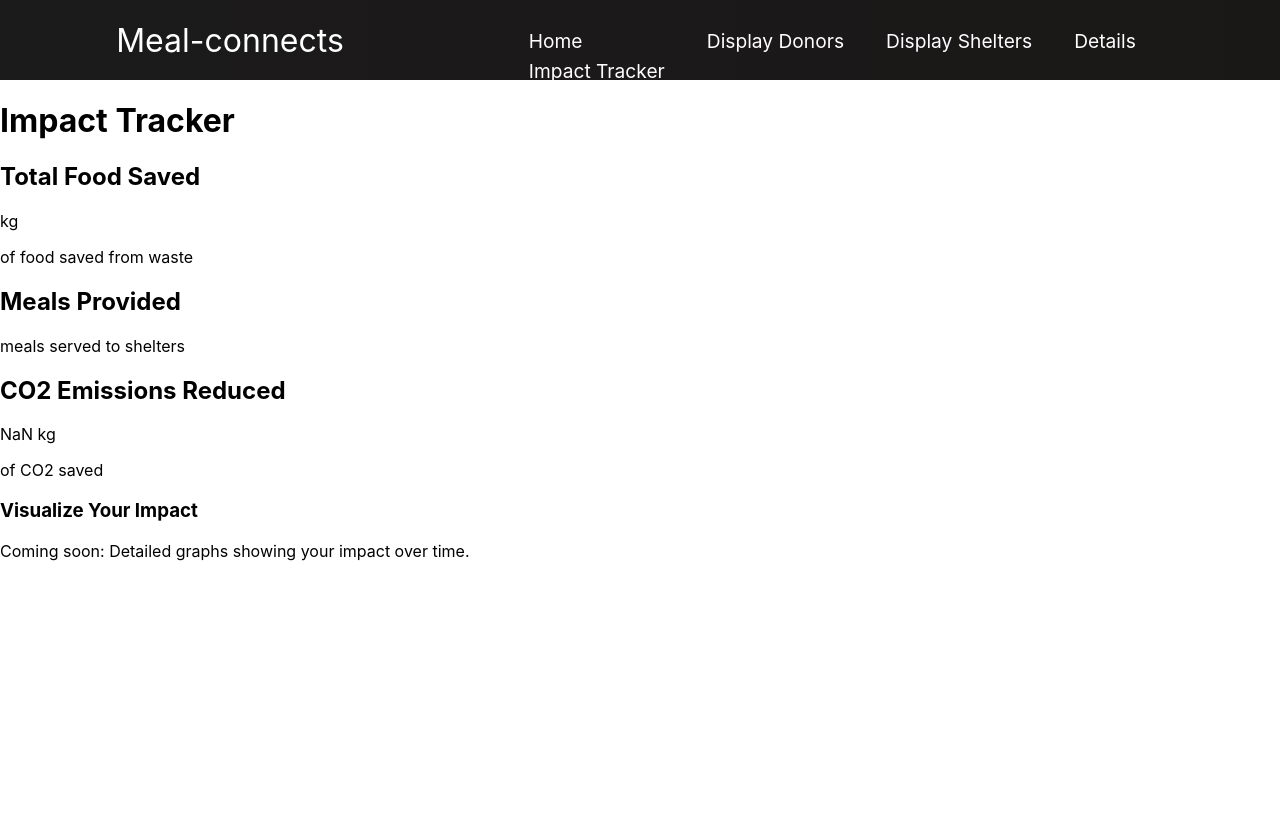
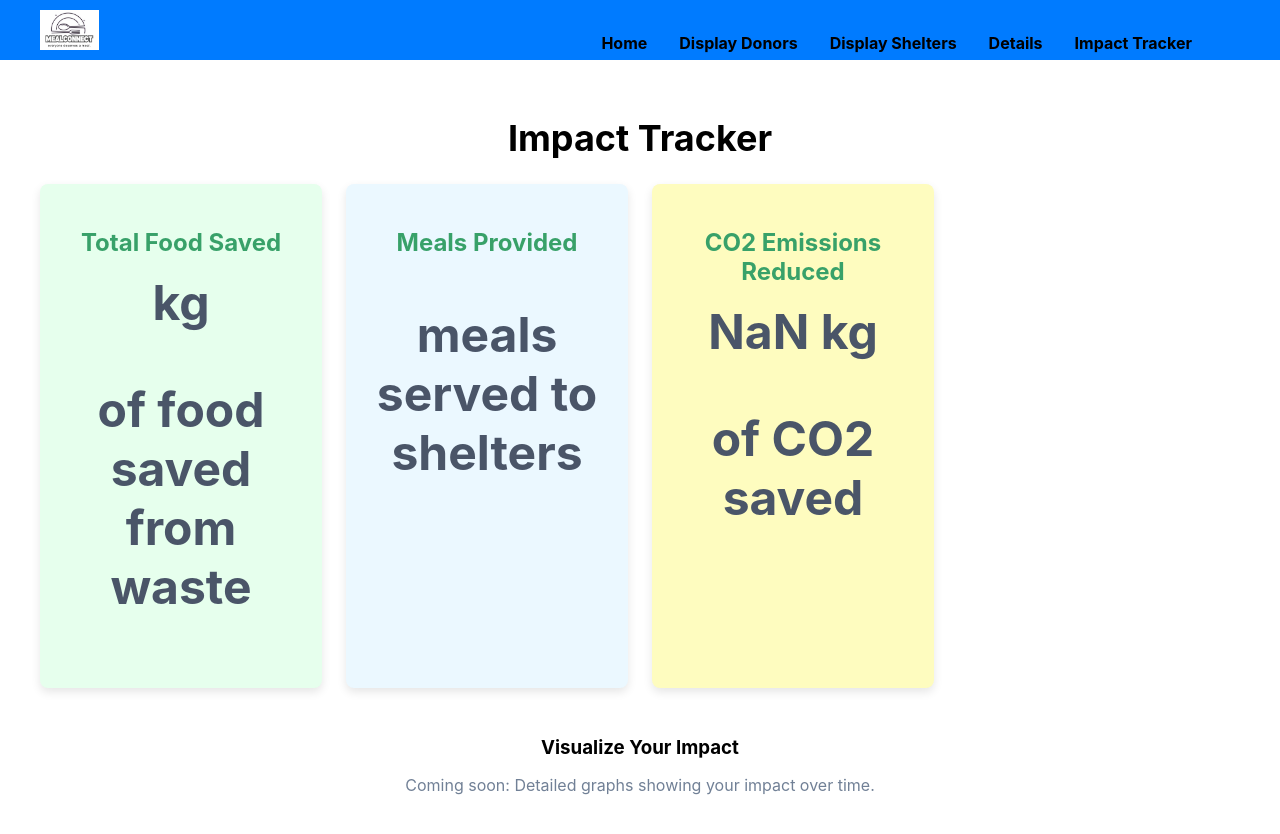
Before and after one commit to Sachuman/Meal-connects, a React (Create React App) app in the folder meal-connects-client/: page /tracker in a window 1280 px wide. Shown: the top 834 px of the page. Before the commit the page ends 800 px from the top, so only its background shows below. Built offline with nearby package versions, Linux system fonts and the light colour scheme; no server answers.

Commit message:
front end done

```diff
--- a/meal-connects-client/src/components/Details.css
+++ b/meal-connects-client/src/components/Details.css
@@ -1,4 +1,4 @@
-.backround {
+.background {
     background: white;
     display: flex;
     justify-content: center; /* Horizontally center */
--- /dev/null
+++ b/meal-connects-client/src/components/ImpactTracker.css
@@ -0,0 +1,56 @@
+.container {
+    max-width: 1200px;
+    margin: 0 auto;
+    padding: 2rem;
+}
+
+h1 {
+    font-size: 2.25rem; /* 3xl size */
+    font-weight: bold;
+    margin-bottom: 1.5rem;
+    text-align: center;
+}
+
+.grid {
+    display: grid;
+    grid-template-columns: repeat(auto-fill, minmax(250px, 1fr)); /* Responsive grid */
+    gap: 1.5rem; /* Space between grid items */
+}
+
+.card {
+    background: #e6ffed; /* Light green for food saved */
+    box-shadow: 0 4px 10px rgba(0, 0, 0, 0.1);
+    border-radius: 0.5rem;
+    padding: 1.5rem; /* Padding for card */
+    text-align: center; /* Center text */
+}
+
+.card h2 {
+    font-size: 1.5rem; /* 2xl size */
+    font-weight: bold;
+    margin-bottom: 1rem;
+    color: #38a169; /* Green color */
+}
+
+.card p {
+    font-size: 3rem; /* 5xl size */
+    font-weight: bold;
+    color: #4a5568; /* Gray color */
+    margin-top: 1rem; /* Margin above */
+}
+
+.text-center {
+    text-align: center; /* Center text */
+}
+
+.text-gray-600 {
+    color: #718096; /* Gray text */
+}
+
+.mt-12 {
+    margin-top: 3rem; /* Margin top */
+}
+
+.mb-4 {
+    margin-bottom: 1rem; /* Margin bottom */
+}
--- a/meal-connects-client/src/components/ImpactTracker.js
+++ b/meal-connects-client/src/components/ImpactTracker.js
@@ -1,86 +1,78 @@
-import React, { useState, useEffect } from 'react'
+import React, { useState, useEffect } from 'react';
+import './ImpactTracker.css'; // Import the CSS file
 
 export default function ImpactTracker() {
   const [impactData, setImpactData] = useState({
     foodSaved: 0,
     mealsProvided: 0,
     co2Reduction: 0,
-  })
+  });
 
   const [graphData, setGraphData] = useState([]);
 
-  //writing code for fetching data from the server and getting the data for impact
-  const fetchedFoodData = async() =>{
-    try{
+  // Fetching data from the server
+  const fetchedFoodData = async () => {
+    try {
       const response = await fetch('http://localhost:5001/donors/');
       const data = await response.json();
-      const foodSaved = data.reduce((total, donor) => total + donor.foodAmount, 0); //defautl value is 0
+      const foodSaved = data.reduce((total, donor) => total + donor.foodAmount, 0);
       return foodSaved;
-
-    }
-    catch(err){
+    } catch (err) {
       console.log(err);
     }
+  };
 
-  }
-
-  const fetchedShelterData = async() =>{
-    try{
+  const fetchedShelterData = async () => {
+    try {
       const response = await fetch('http://localhost:5001/shelters/');
       const data = await response.json();
-      const mealsProvided = data.reduce((total, shelter) => total + shelter.peopleServed, 0); //defautl value is 0
+      const mealsProvided = data.reduce((total, shelter) => total + shelter.peopleServed, 0);
       return mealsProvided;
-
-    }
-    catch(err){
+    } catch (err) {
       console.log(err);
     }
-
-  }
+  };
 
   useEffect(() => {
     const fetchImpactData = async () => {
       const foodSaved = await fetchedFoodData();
       const mealsProvided = await fetchedShelterData();
-      console.log(mealsProvided);
-      const co2Reduction = foodSaved * 2.5; // lets assume 2.5 kg of CO2 saved per kg of food
+      const co2Reduction = foodSaved * 2.5; // 2.5 kg of CO2 saved per kg of food
 
       setImpactData({
         foodSaved,
         mealsProvided,
         co2Reduction,
-      })
-    }
+      });
+    };
     fetchImpactData();
-
-  }, [])
+  }, []);
 
   return (
-    <div className="container mx-auto px-4 py-8">
-      <h1 className="text-3xl font-bold mb-6 text-center">Impact Tracker</h1>
+    <div className="container">
+      <h1>Impact Tracker</h1>
 
-      <div className="grid grid-cols-1 md:grid-cols-2 lg:grid-cols-4 gap-6">
+      <div className="grid">
         {/* Total Food Saved */}
-        <div className="bg-green-100 shadow-lg rounded-lg p-6 text-center">
-          <h2 className="text-2xl font-bold text-green-600">Total Food Saved</h2>
-          <p className="text-5xl font-bold text-gray-800 mt-4">{impactData.foodSaved} kg</p>
-          <p className="text-gray-600 mt-2">of food saved from waste</p>
+        <div className="card">
+          <h2>Total Food Saved</h2>
+          <p>{impactData.foodSaved} kg</p>
+          <p>of food saved from waste</p>
         </div>
 
         {/* Meals Provided */}
-        <div className="bg-blue-100 shadow-lg rounded-lg p-6 text-center">
-          <h2 className="text-2xl font-bold text-blue-600">Meals Provided</h2>
-          <p className="text-5xl font-bold text-gray-800 mt-4">{impactData.mealsProvided}</p>
-          <p className="text-gray-600 mt-2">meals served to shelters</p>
+        <div className="card" style={{ backgroundColor: '#ebf8ff' }}>
+          <h2>Meals Provided</h2>
+          <p>{impactData.mealsProvided}</p>
+          <p>meals served to shelters</p>
         </div>
 
         {/* CO2 Emission Reduction */}
-        <div className="bg-yellow-100 shadow-lg rounded-lg p-6 text-center">
-          <h2 className="text-2xl font-bold text-yellow-600">CO2 Emissions Reduced</h2>
-          <p className="text-5xl font-bold text-gray-800 mt-4">{impactData.co2Reduction} kg</p>
-          <p className="text-gray-600 mt-2">of CO2 saved</p>
+        <div className="card" style={{ backgroundColor: '#fefcbf' }}>
+          <h2>CO2 Emissions Reduced</h2>
+          <p>{impactData.co2Reduction} kg</p>
+          <p>of CO2 saved</p>
         </div>
-
       </div>
 
       {/* Optionally add graphs or charts for visualizing progress */}
@@ -89,5 +81,5 @@ export default function ImpactTracker() {
         <p className="text-gray-600">Coming soon: Detailed graphs showing your impact over time.</p>
       </div>
     </div>
-  )
+  );
 }
--- a/meal-connects-client/src/components/Navbar.css
+++ b/meal-connects-client/src/components/Navbar.css
@@ -1,118 +1,117 @@
+/* General Navbar Styling */
 .navbar {
-    background: linear-gradient(90deg, rgb(28, 27, 27) 0%, rgb(26, 23, 23) 100%);
-    height: 80px;
+  background-color: #007bff;
+  height: 60px; /* Reduced height */
   display: flex;
   justify-content: center;
   align-items: center;
-    font-size: 1.2rem;
+  font-size: 1rem; /* Adjust font size for compactness */
   position: sticky;
   top: 0;
   z-index: 999;
 }
 
+/* Container for Navbar items */
 .navbar-container {
   display: flex;
-    justify-content: center;
+  justify-content: space-between; /* Space between logo and menu items */
   align-items: center;
-    height: 80px;
-    max-width: 1500px;
+  height: 60px; /* Reduced height */
+  max-width: 1200px; /* Reduced width for compact layout */
+  width: 100%; /* Full width */
+  padding: 0 20px; /* Padding inside the container */
 }
 
+/* Navbar Logo */
 .navbar-logo {
+  display: flex;
+  align-items: left;
   color: #fff;
-    justify-self: start;
-    margin-left: 20px;
   cursor: pointer;
   text-decoration: none;
-    font-size: 2rem;
-    display: flex;
-    align-items: center;
 }
 
-  .fa-typo3 {
-    margin-left: 0.5rem;
-    font-size: 1.8rem;
+.navbar-logo-image {
+  max-height: 40px; /* Adjust the size of the logo */
+  width: auto;
 }
 
-  .nav-menu {
-    display: grid;
-    grid-template-columns: repeat(4, auto);
-    grid-gap: 10px;
-    list-style: none;
-    text-align: center;
-    width: 60vw;
-    justify-content: end;
-    margin-right: 2rem;
-    padding-top: 15px;
-  }
-
-  .nav-item {
-    height: 20px;
-  }
-
-  .nav-links {
-    color: #fff;
-    display: flex;
-    align-items: center;
-    text-decoration: none;
-    padding: 0.5rem 1rem;
-    height: 100%;
-  }
-
-  .nav-links:hover {
-    border-bottom: 4px solid #fff;
-    transition: all 0.2s ease-out;
-  }
-
-  .fa-bars {
-    color: #fff;
-  }
-
-  .nav-links-mobile {
-    display: none;
-  }
-
+/* Menu Icon for Mobile */
 .menu-icon {
   display: none;
 }
 
+.nav-menu {
+  display: flex;
+  list-style: none;
+  text-align: center;
+  margin-right: 2rem;
+  padding-top: 10px; /* Slight padding for a balanced look */
+}
+
+.nav-item {
+  height: 60px; /* Adjust item height */
+}
+
+.nav-links {
+  color: #000000;
+  font-weight: bold;
+  display: flex;
+  align-items: center;
+  text-decoration: none;
+  padding: 0.5rem 1rem; /* Adjust padding */
+  height: 100%;
+  transition: all 0.3s ease; /* Smooth transition */
+}
+
+/* Hover Effect on Nav Links */
+.nav-links:hover {
+  background-color: rgba(255, 255, 255, 0.1); /* Subtle background color change */
+  color: #f1f1f1;
+  border-radius: 5px; /* Rounded corners */
+  transition: background-color 0.3s ease, color 0.3s ease;
+}
+
+/* Mobile Styling */
 @media screen and (max-width: 960px) {
-    .NavbarItems {
-      position: relative;
+  .menu-icon {
+    display: block;
+    position: absolute;
+    top: 0;
+    right: 0;
+    transform: translate(-100%, 60%);
+    font-size: 1.8rem;
+    cursor: pointer;
+    color: #fff;
   }
 
   .nav-menu {
     display: flex;
     flex-direction: column;
     width: 100%;
-      height: 90vh;
+    height: 100vh;
     position: absolute;
-      top: 80px;
+    top: 60px;
     left: -100%;
-      opacity: 1;
     transition: all 0.5s ease;
+    background-color: #242424;
   }
 
   .nav-menu.active {
-      background: #242424;
     left: 0;
-      opacity: 1;
-      transition: all 0.5s ease;
-      z-index: 1;
-      padding-bottom: 200px;
   }
 
   .nav-links {
     text-align: center;
     padding: 2rem;
     width: 100%;
-      display: table;
+    display: block;
   }
 
   .nav-links:hover {
     background-color: #fff;
     color: #242424;
-      border-radius: 0;
+    transition: all 0.3s ease;
   }
 
   .navbar-logo {
@@ -121,40 +120,4 @@
     left: 0;
     transform: translate(25%, 50%);
   }
-
-    .menu-icon {
-      display: block;
-      position: absolute;
-      top: 0;
-      right: 0;
-      transform: translate(-100%, 60%);
-      font-size: 1.8rem;
-      cursor: pointer;
 }
-
-    .fa-times {
-      color: #fff;
-      font-size: 2rem;
-    }
-
-    .nav-links-mobile {
-      display: block;
-      text-align: center;
-      margin: 2rem auto;
-      border-radius: 4px;
-      width: 80%;
-      text-decoration: none;
-      font-size: 1.5rem;
-      background-color: transparent;
-      color: #fff;
-      padding: 14px 20px;
-      border: 1px solid #fff;
-      transition: all 0.3s ease-out;
-    }
-
-    .nav-links-mobile:hover {
-      background: #fff;
-      color: #242424;
-      transition: 250ms;
-    }
-  }
--- a/meal-connects-client/src/components/Navbar.js
+++ b/meal-connects-client/src/components/Navbar.js
@@ -1,7 +1,7 @@
 import React, { useState, useEffect } from "react";
 import { Link } from 'react-router-dom';
 import './Navbar.css';
-
+import logo from '../assets/MealConnect.jpeg'; // Correct import path
 function Navbar() {
     const [click, setClick] = useState(false);
     const [button, setButton] = useState(true);
@@ -29,7 +29,7 @@ function Navbar() {
             <nav className="navbar">
                 <div className="navbar-container">
                     <Link to="/" className="navbar-logo" onClick={closeMobileMenu}>
-                        Meal-connects <i className="fa-regular fa-comments"></i>
+                        <img src={logo} alt="MealConnect Logo" className="navbar-logo-image" />
                     </Link>
                     <div className="menu-icon" onClick={handleClick}>
                         <i className={click ? 'fas fa-times' : 'fas fa-bars'} />
```
Also changed, not shown: meal-connects-client/src/components/Details.js (+24 -62 lines), meal-connects-client/src/components/DisplayDonors.css (added, +62 -0 lines), meal-connects-client/src/components/DisplayDonors.js (+16 -12 lines), meal-connects-client/src/components/DisplayShelters.css (added, +62 -0 lines), meal-connects-client/src/components/DisplayShelters.js (+16 -13 lines), meal-connects-client/src/components/Home.js (+10 -10 lines). Lines whose indentation alone changed are shown as unchanged.
